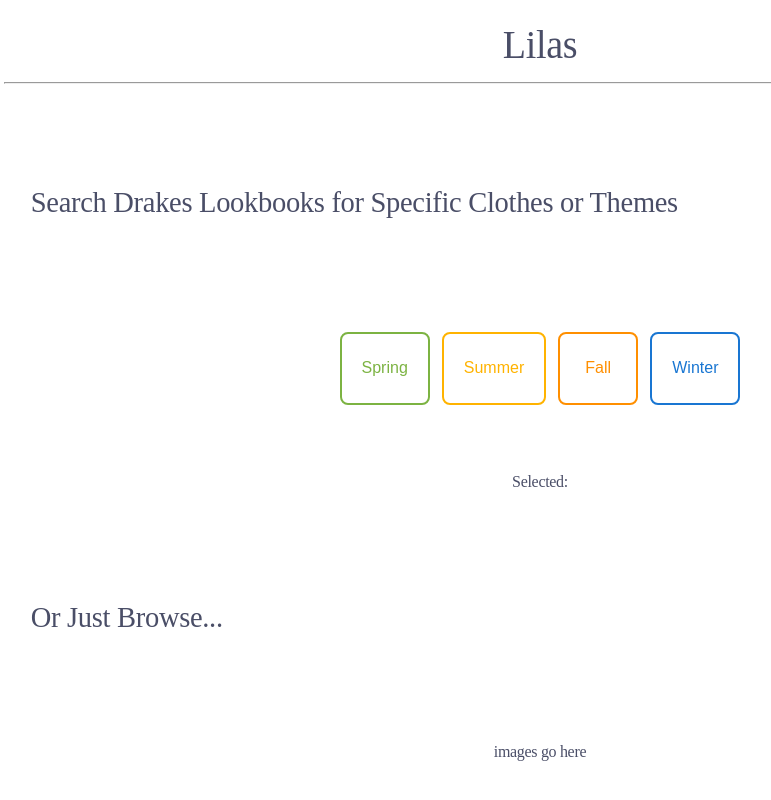
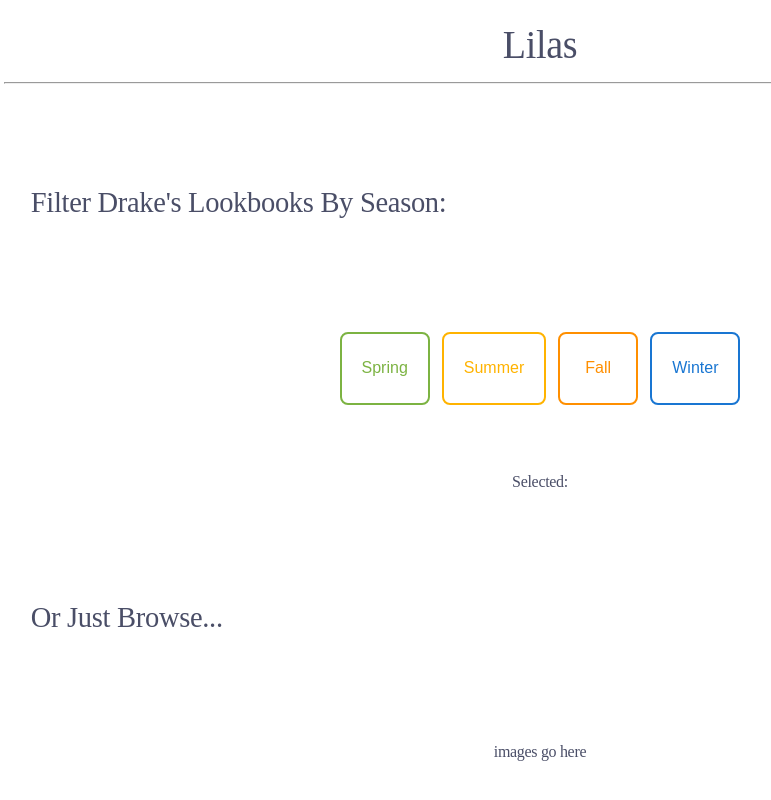
Before and after one commit to joselevelh/Lilas, a React (Vite) app in the folder lilas-react/: page / in a window 1280 px wide. Shown: the top 800 px of the page, without its empty margins (100-871 px from the left). Built offline with nearby package versions, Linux system fonts and the light colour scheme.

Commit message:
changed the main instruction text to match season selector

```diff
--- a/lilas-react/src/App.jsx
+++ b/lilas-react/src/App.jsx
@@ -51,7 +51,8 @@
         <>
             <div className="main-app-grid">
                 <Header />
-                <p className="main-instruction"> Search Drakes Lookbooks for Specific Clothes or Themes</p>
+                {/*<p className="main-instruction"> Search Drakes Lookbooks for Specific Clothes or Themes</p>*/}
+                <p className="main-instruction"> Filter Drake's Lookbooks By Season:</p>
                 <SeasonSelector
                     selectedSeasons={selectedSeasons}
                     setSelectedSeasons={setSelectedSeasons}
```
